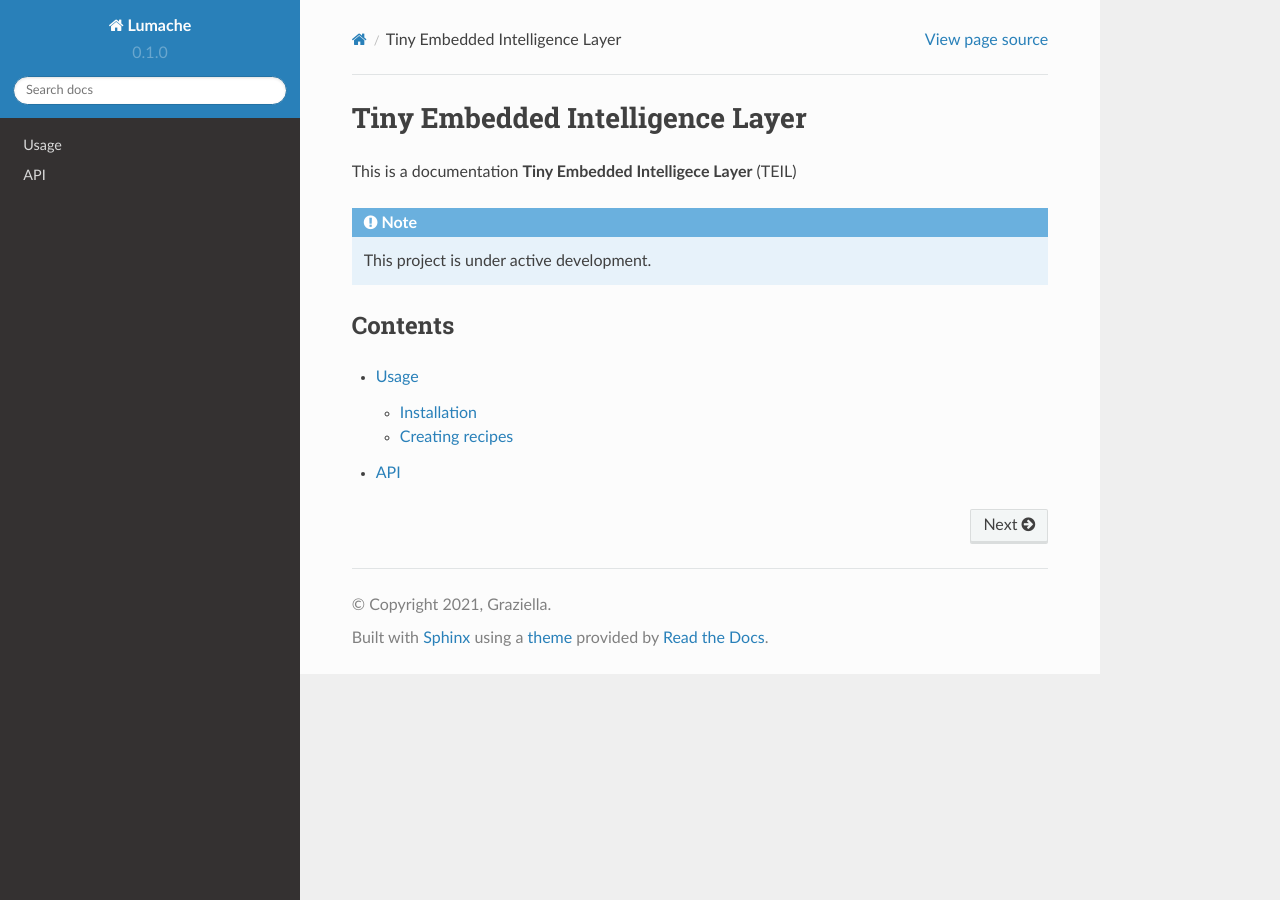
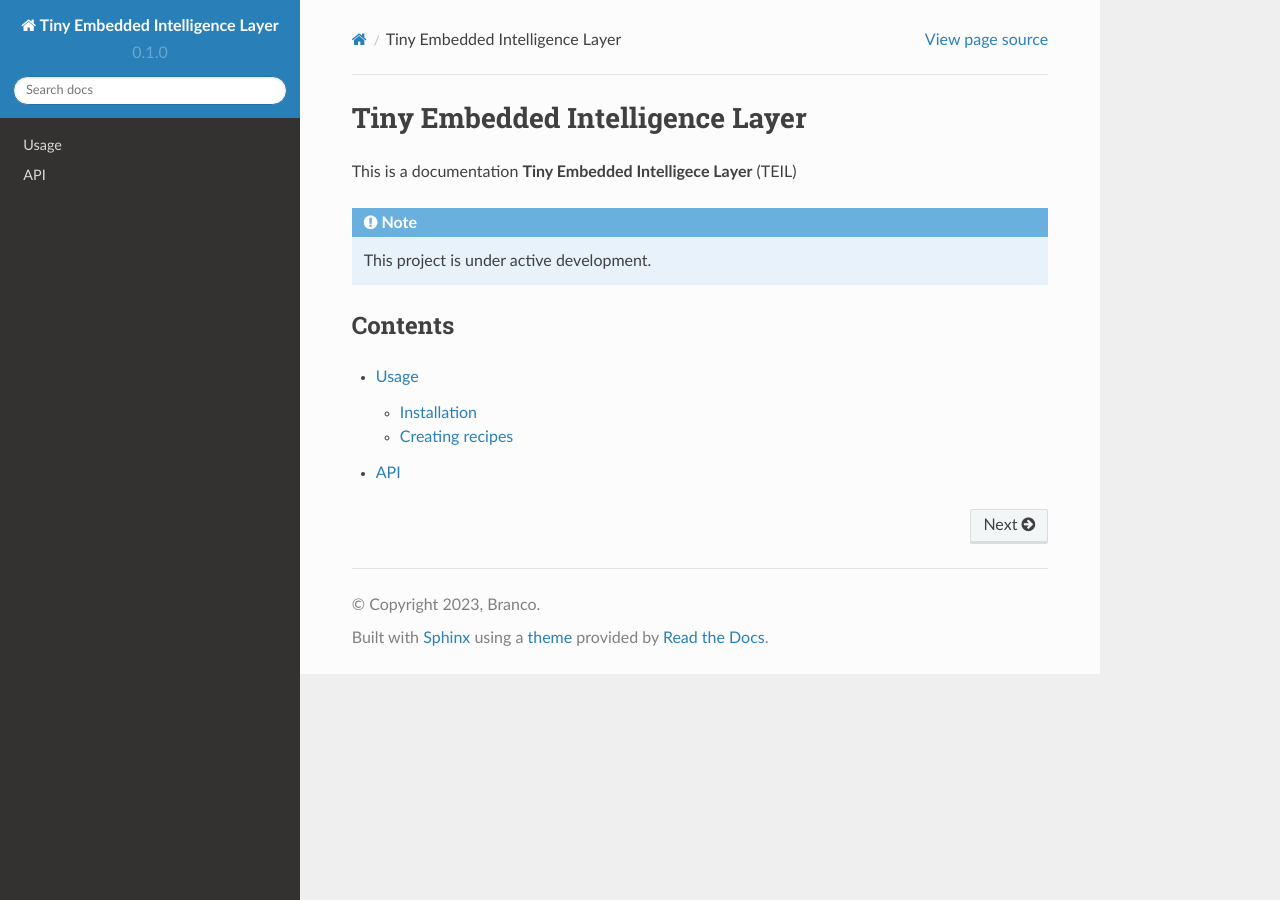
Before and after one commit to asergiobranco/teil, a Sphinx documentation site: the page built from docs/source/index.rst, in a window 1280 px wide. Built offline with Sphinx 7.4.7 and the Read the Docs theme 2.0.0, drawn with Linux system fonts in a browser that asks for light colours.

Commit message:
Update conf.py

```diff
--- a/docs/source/conf.py
+++ b/docs/source/conf.py
@@ -2,9 +2,9 @@
 
 # -- Project information
 
-project = 'Lumache'
-copyright = '2021, Graziella'
-author = 'Graziella'
+project = 'Tiny Embedded Intelligence Layer'
+copyright = '2023, Branco'
+author = 'Sergio Branco'
 
 release = '0.1'
 version = '0.1.0'
```
